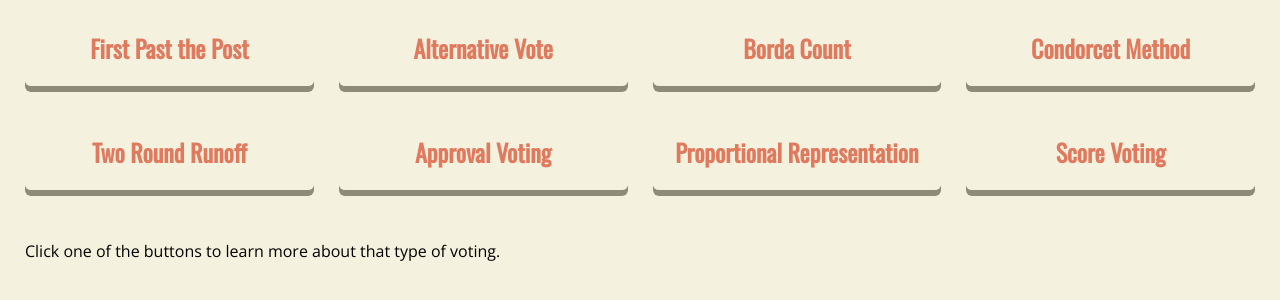
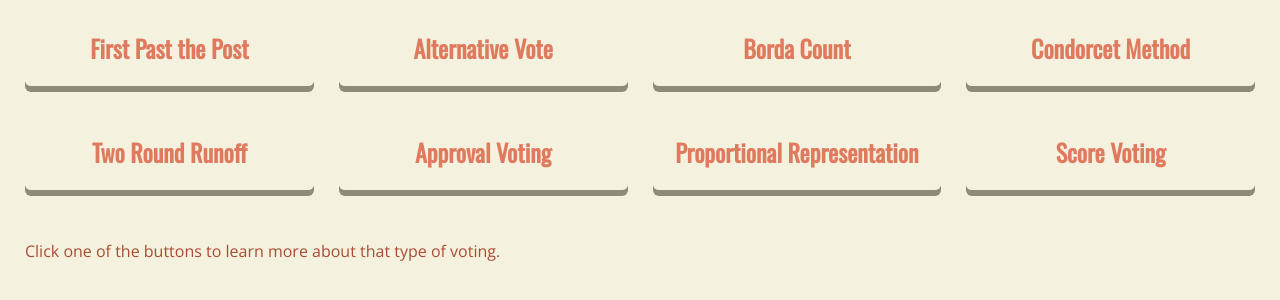
Before and after one commit to Pitabread8/Friday-Dinner, a plain HTML site: page info.html in a window 1280 px wide. Shown: the part 192-492 px from the top of the page. Drawn offline with nearby package versions, Linux system fonts and the light colour scheme.

Commit message:
Fix RGB variable

```diff
--- a/main.css
+++ b/main.css
@@ -96,5 +96,5 @@ nav a {
 
 #info-p {
 	padding: 25px;
-	color: var(--shade);
+	color: rgb(var(--shade));
 }
```
